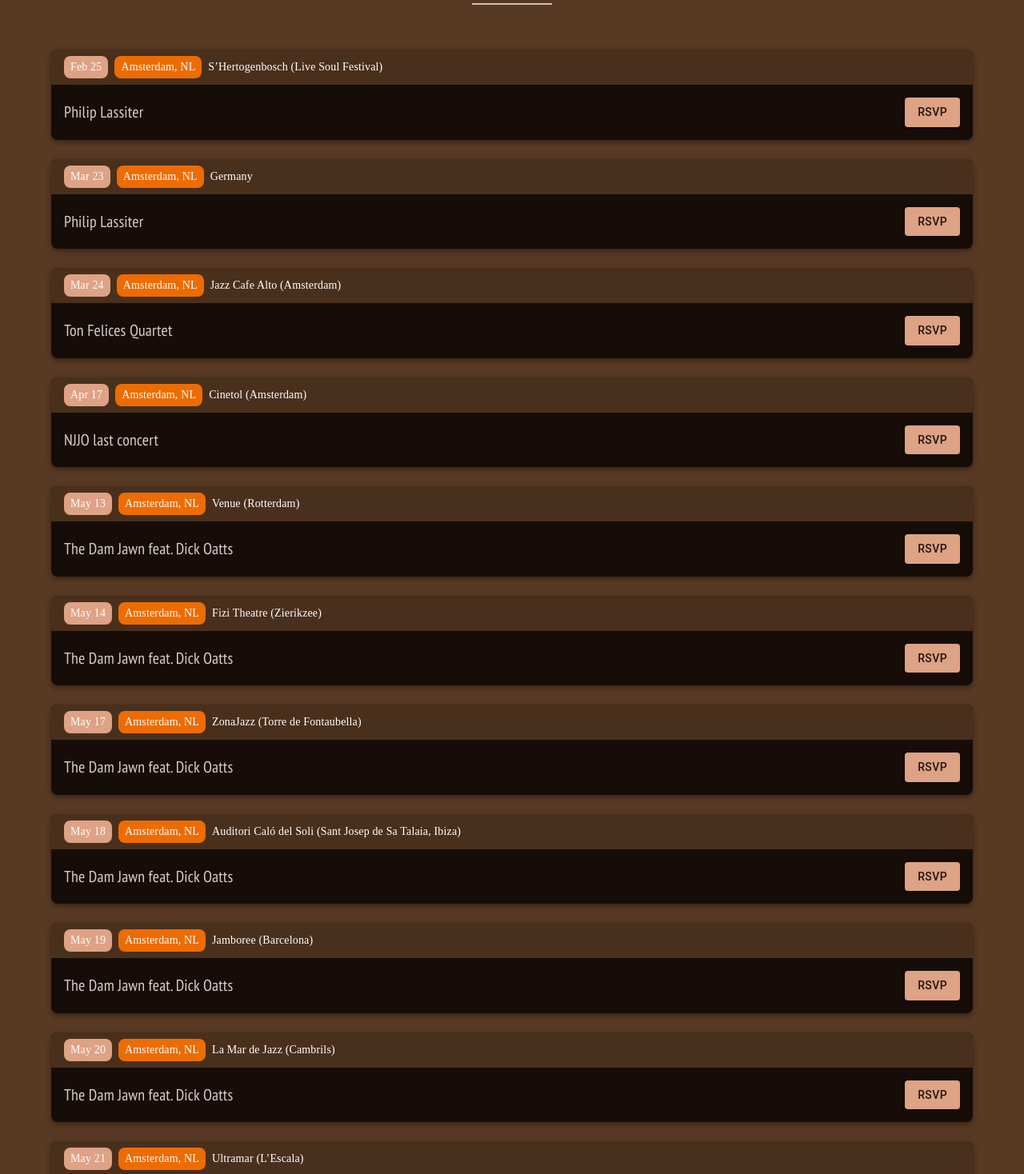
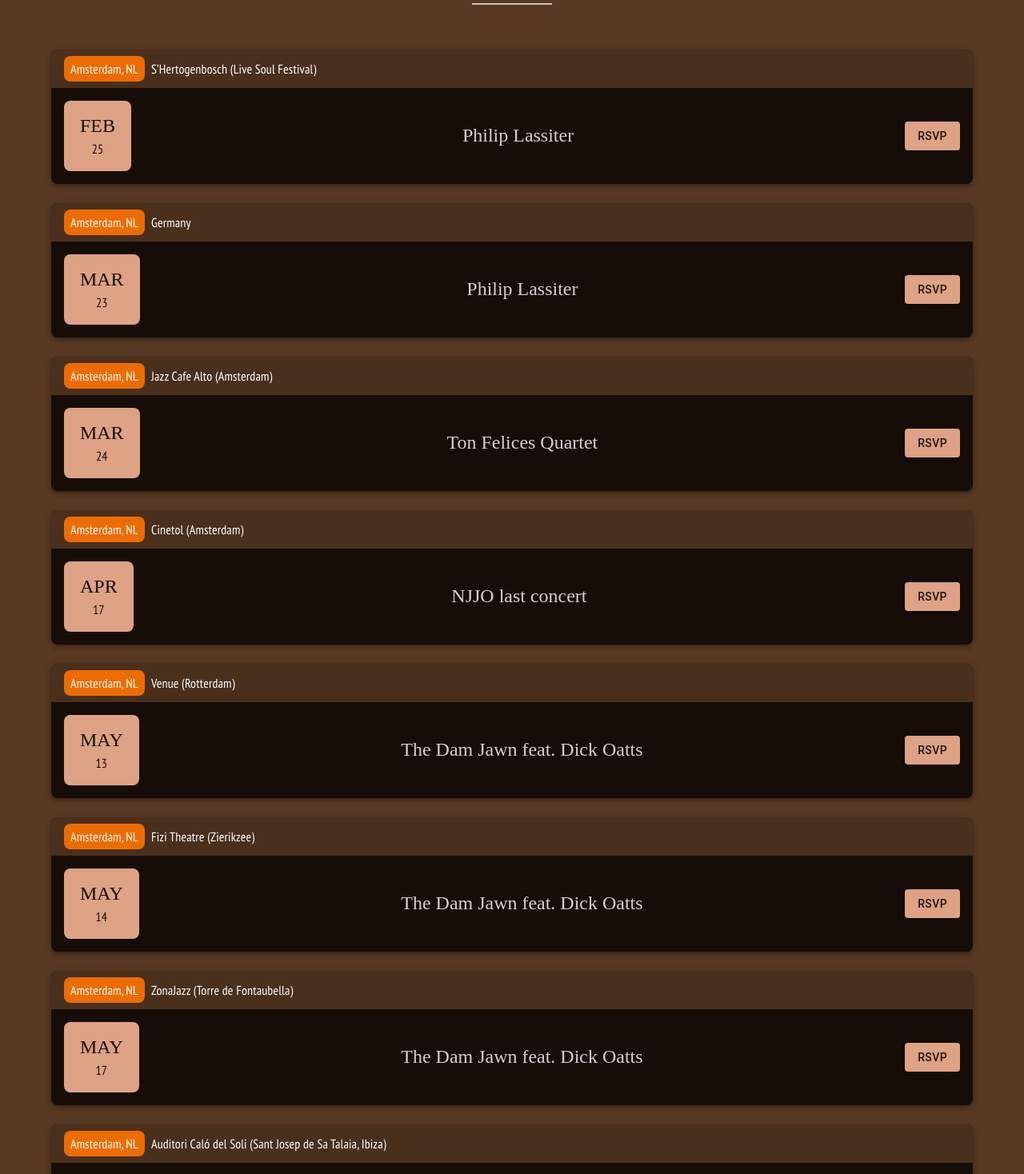
Before and after one commit to CliffordMorin/martin-diaz-website, a React (Create React App) app: page /calender in a window 1280 px wide. Shown: the part 200-1668 px from the top of the page at 80% size. Built offline with nearby package versions, Linux system fonts and the light colour scheme; no server answers; a web font is replaced by a local one.

Commit message:
adding new design for calendar view

```diff
--- a/src/components/Calender/BandsInTownCalendar.js
+++ b/src/components/Calender/BandsInTownCalendar.js
@@ -3,7 +3,6 @@
 import { Bounce } from "react-awesome-reveal";
 import useTheme from "@mui/material/styles/useTheme";
 import { Helmet } from "react-helmet-async";
-import "./styles.css";
 
 const BandsInTownCalendar = () => {
   const theme = useTheme();
--- a/src/components/Calender/CalenderV2.js
+++ b/src/components/Calender/CalenderV2.js
@@ -25,21 +25,21 @@
   "Martin Diaz plays Charlie Parker with Strings feat. Arts Simfònica Jove",
 ];
 let date = [
-  "Feb 25",
-  "Mar 23",
-  "Mar 24",
-  "Apr 17",
-  "May 13",
-  "May 14",
-  "May 17",
-  "May 18",
-  "May 19",
-  "May 20",
-  "May 21",
-  "Jun 15",
-  "Jul 27",
-  "Jul 29",
-  "Aug 4",
+  "FEB 25",
+  "MAR 23",
+  "MAR 24",
+  "APR 17",
+  "MAY 13",
+  "MAY 14",
+  "MAY 17",
+  "MAY 18",
+  "MAY 19",
+  "MAY 20",
+  "MAY 21",
+  "JUN 15",
+  "JUL 27",
+  "JUL 29",
+  "AUG 4",
 ];
 let location = [
   "S’Hertogenbosch (Live Soul Festival)",
--- a/src/components/Calender/EventCard.js
+++ b/src/components/Calender/EventCard.js
@@ -30,17 +30,6 @@
       >
         <Box
           sx={{
-            bgcolor: "secondary.main",
-            borderRadius: 2,
-            px: 1,
-            py: 0.5,
-            mr: 1,
-          }}
-        >
-          <Typography variant="body2">{date}</Typography>
-        </Box>
-        <Box
-          sx={{
             bgcolor: "warning.main",
             borderRadius: 2,
             px: 1,
@@ -48,9 +37,9 @@
             mr: 1,
           }}
         >
-          <Typography variant="body2">{city}</Typography>
+          <Typography variant="body">{city}</Typography>
         </Box>
-        <Typography variant="body2">{location}</Typography>
+        <Typography variant="body">{location}</Typography>
       </Box>
       <Box
         sx={{
@@ -60,7 +49,36 @@
           alignItems: "center",
         }}
       >
-        <Typography variant="h6" sx={{ mr: 2 }}>
+        <Box
+          sx={{
+            bgcolor: "secondary.main",
+            borderRadius: 2,
+            px: 2.5,
+            py: 2,
+            mr: 2,
+            height: "100%",
+            display: "flex",
+            flexDirection: "column",
+            alignItems: "center",
+            justifyContent: "center",
+          }}
+        >
+          <Typography variant="h5" color="background.paper">
+            {date.split(" ")[0].toUpperCase()}
+          </Typography>
+          <Typography variant="body1" color="background.paper">
+            {date.split(" ")[1]}
+          </Typography>
+        </Box>
+        <Typography
+          variant="h5"
+          sx={{
+            mr: 2,
+            "@media (max-width:600px)": {
+              fontSize: "1rem",
+            },
+          }}
+        >
           {band}
         </Typography>
         <Button variant="contained" color="secondary" size="medium">
--- a/src/components/Calender/styles.css
+++ /dev/null
@@ -1,3 +0,0 @@
-.bit-track-button {
-  background-color: brown;
-}
```
